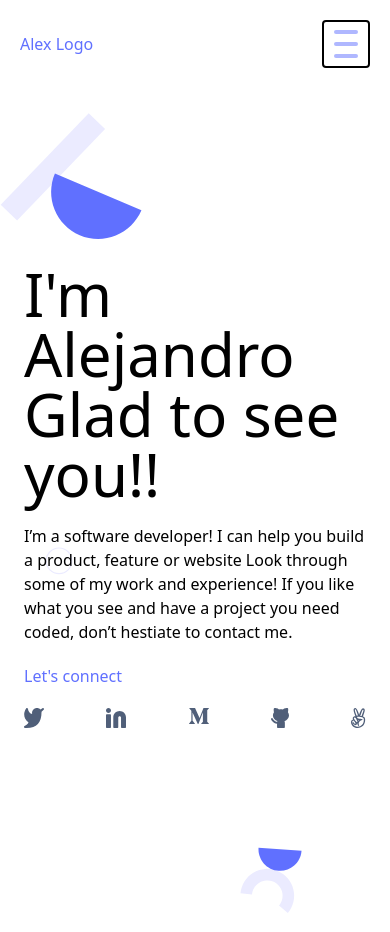
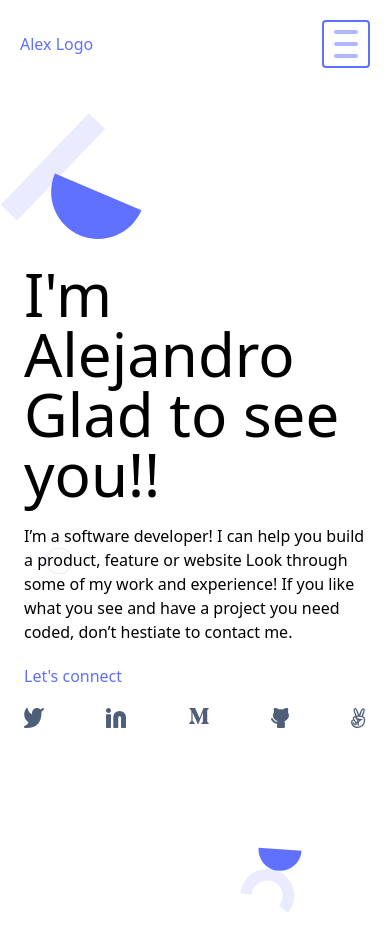
Before and after one commit to AlexRS90/react-portfolio, a React (Create React App) app: page / in a window 390 px wide. Built offline with nearby package versions, Linux system fonts and the light colour scheme.

Commit message:
Change hamburger border color

```diff
--- a/src/components/Navbar.jsx
+++ b/src/components/Navbar.jsx
@@ -8,7 +8,7 @@ const NavBar = () => {
       <p className="text-primary">Alex Logo</p>
       <div>
         <button //eslint-disable-line
-          className="flex flex-col h-12 w-12 border-2 border-black rounded justify-center items-center group lg:hidden"
+          className="flex flex-col h-12 w-12 border-2 border-primary rounded justify-center items-center group lg:hidden"
           onClick={() => setIsOpen(!isOpen)}
         >
           <div
```
